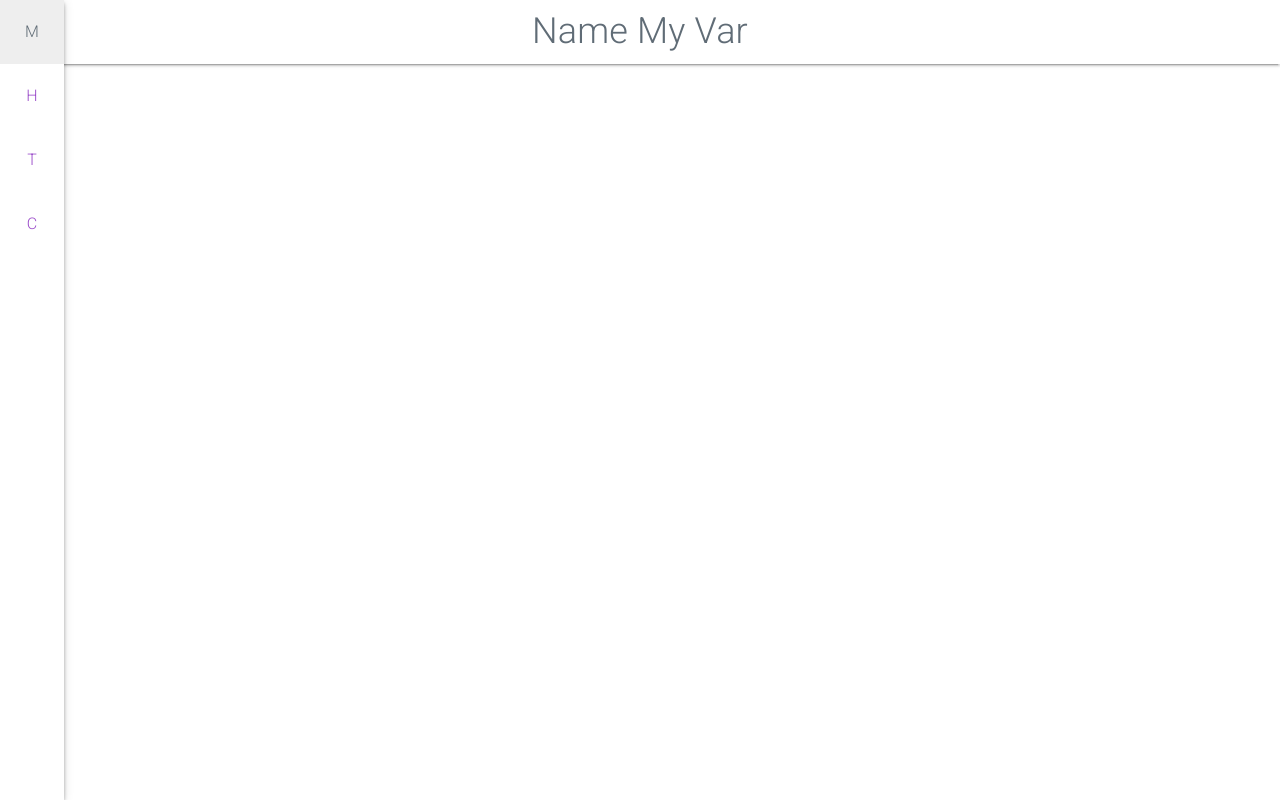
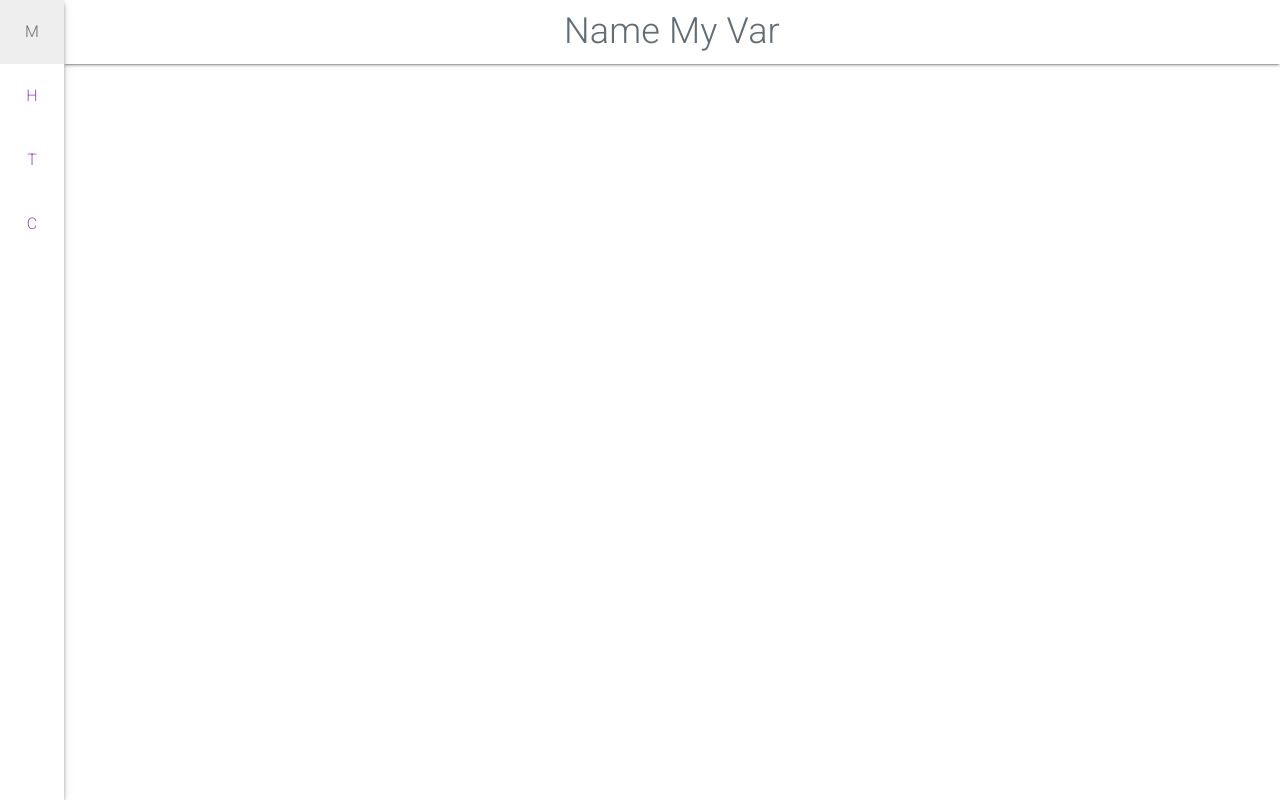
Before and after one commit to jamiesyme/name-my-var, a website: page web-client/index.mustache in a window 1280 px wide. Drawn offline with nearby package versions, Linux system fonts and the light colour scheme; files that its build step writes are made by us from their sources.

Commit message:
When sidebar is omnipresent, shift other content to the right.

```diff
--- a/web-client/nav.css
+++ b/web-client/nav.css
@@ -10,6 +10,10 @@
 @media (min-width: 40.0rem) {
 	.sidebar {
 		width: 6.4rem;
+	}
+
+	header, main, footer {
+		margin-left: 6.4rem;
 	}
 }
 
```
